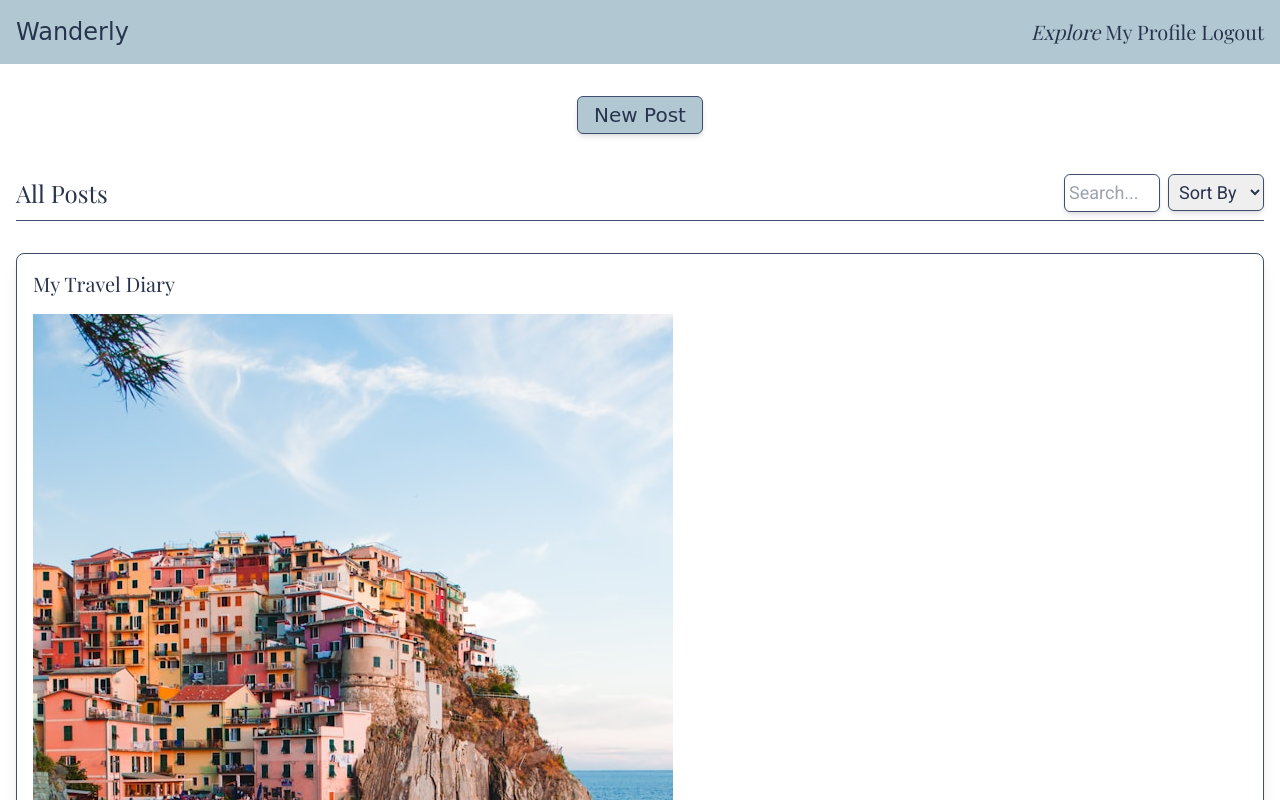
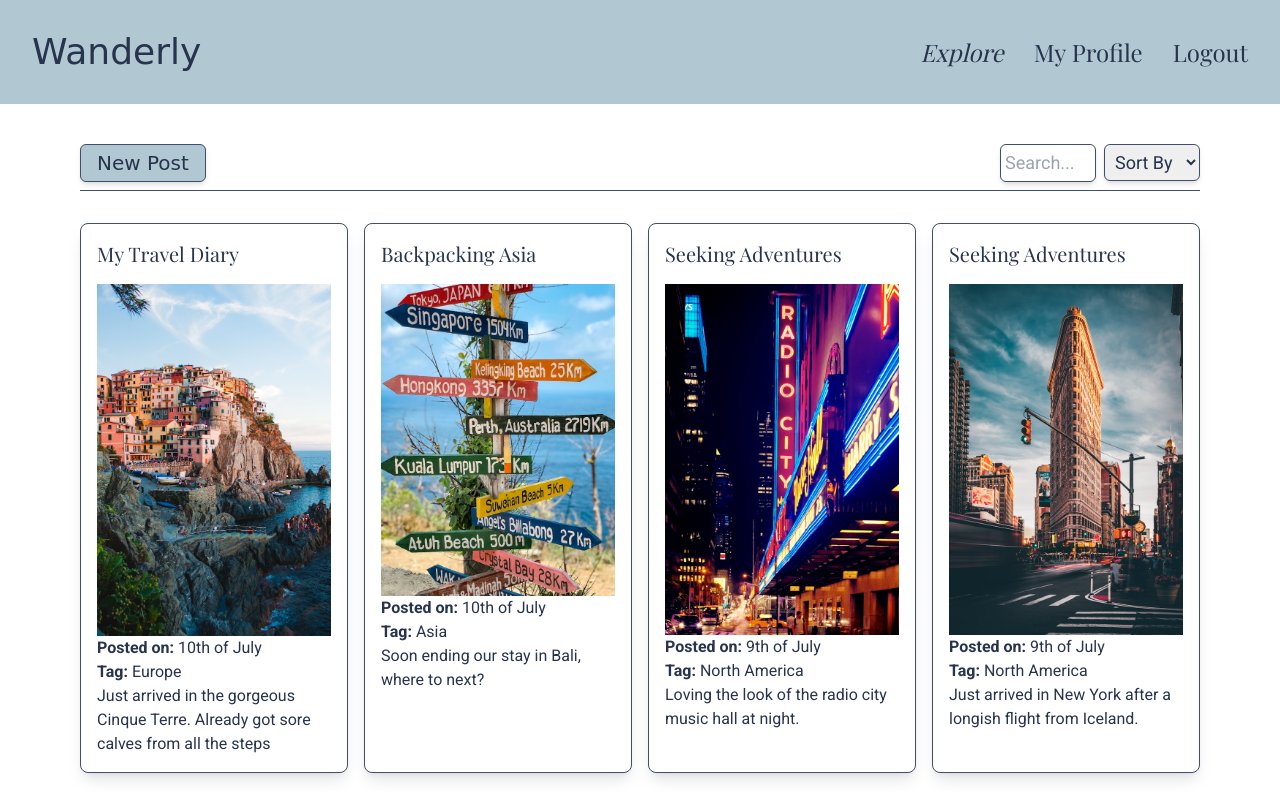
Before and after one commit to hannahoi98/css-frameworks-CA, a website built with Vite: page feed/index.html in a window 1280 px wide. Shown: the top 800 px of the page. Built offline with nearby package versions, Linux system fonts and the light colour scheme; a web font is replaced by a local one.

Commit message:
Style: Implementing responsiveness to index.html and feed/index.html

```diff
--- a/feed/index.html
+++ b/feed/index.html
@@ -16,31 +16,30 @@
   <title>Explore - Wanderly</title>
 </head>
 <body class="font-body bg-lightBackground text-lightText dark:bg-darkElements min-h-screen flex flex-col">
-  <header class="bg-lightHeaderFooter dark:bg-darkElements dark:text-darkText flex justify-between items-center p-4">
+  <header class="bg-lightHeaderFooter dark:bg-darkElements dark:text-darkText dark:border-b dark:border-darkText flex justify-between items-center p-4 lg:p-8">
     <div>
-      <h1 class="font-display text-2xl">Wanderly</h1>
+      <h1 class="font-display text-2xl lg:text-4xl">Wanderly</h1>
     </div>
     <div>
-      <nav class="font-heading text-xl">
+      <nav class="font-heading text-xl lg:text-2xl">
         <a href="#" class="italic">Explore</a>
-        <a href="#">My Profile</a>
-        <a href="#">Logout</a>
+        <a href="#" class="lg:ml-6">My Profile</a>
+        <a href="#" class="lg:ml-6">Logout</a>
       </nav>
     </div>
   </header>
 
-  <main class="pl-4 pr-4">
-    <div class="flex justify-center mt-8">
-      <button
-        type="submit"
-        class="font-display bg-lightHeaderFooter border border-darkElements rounded-md shadow-md pl-4 pr-4 pb-1 pt-1 text-xl">
-        New Post
-      </button>
-    </div>
-
-    <div class="flex justify-between items-center mt-10 dark:text-darkText border-b border-darkElements">
+  <main class="pl-4 pr-4 lg:pl-20 lg:pr-20">
+    <div class="flex justify-between items-center mt-10 border-b border-darkElements dark:border-darkText">
       <div class="mb-2">
-        <h2 class="font-heading text-2xl">All Posts</h2>
+        <h2 class="font-heading text-2xl">
+          <div>
+            <button type="submit"
+              class="font-display bg-lightHeaderFooter border border-darkElements rounded-md shadow-md pl-4 pr-4 pb-1 pt-1 text-xl">
+              New Post
+            </button>
+          </div>
+        </h2>
       </div>
       <div class="flex text-lg mb-2">
 
@@ -63,16 +62,14 @@
             <option value="Asia">Asia</option>
             <option value="Australia">Australia</option>
             <option value="Europe">Europe</option>
-            <option value="North America"></option>
-            <option value="South America"></option>
+            <option value="North America">North America</option>
+            <option value="South America">South America</option>
           </select>
         </form>
       </div>
     </div>
-    <!--Add Underline under this element-->
 
-    <!--Div for displayed posts-->
-    <div>
+    <div class="grid grid-cols-1 md:grid-cols-2 lg:grid-cols-3 xl:grid-cols-4 gap-4">
       <div class="bg-lightBackground dark:bg-white border border-darkElements shadow-lg rounded-lg p-4 mt-8">
         <h3 class="font-heading text-xl">My Travel Diary</h3>
         <img
@@ -214,7 +211,7 @@
     </div>
   </main>
 
-  <footer class="bg-lightHeaderFooter dark:bg-darkElements mt-10">
+  <footer class="bg-lightHeaderFooter dark:bg-darkElements mt-10 lg:mt-20 dark:border-t dark:border-darkText">
     <div class="flex justify-center items-center pt-4">
       <button id="toggle-theme"
         class="font-display bg-lightBackground border border-darkElements rounded-md shadow-md pl-4 pr-4 pb-1 pt-1 text-xl">
```
Also changed, not shown: index.html (+7 -7 lines), css/style.css.
